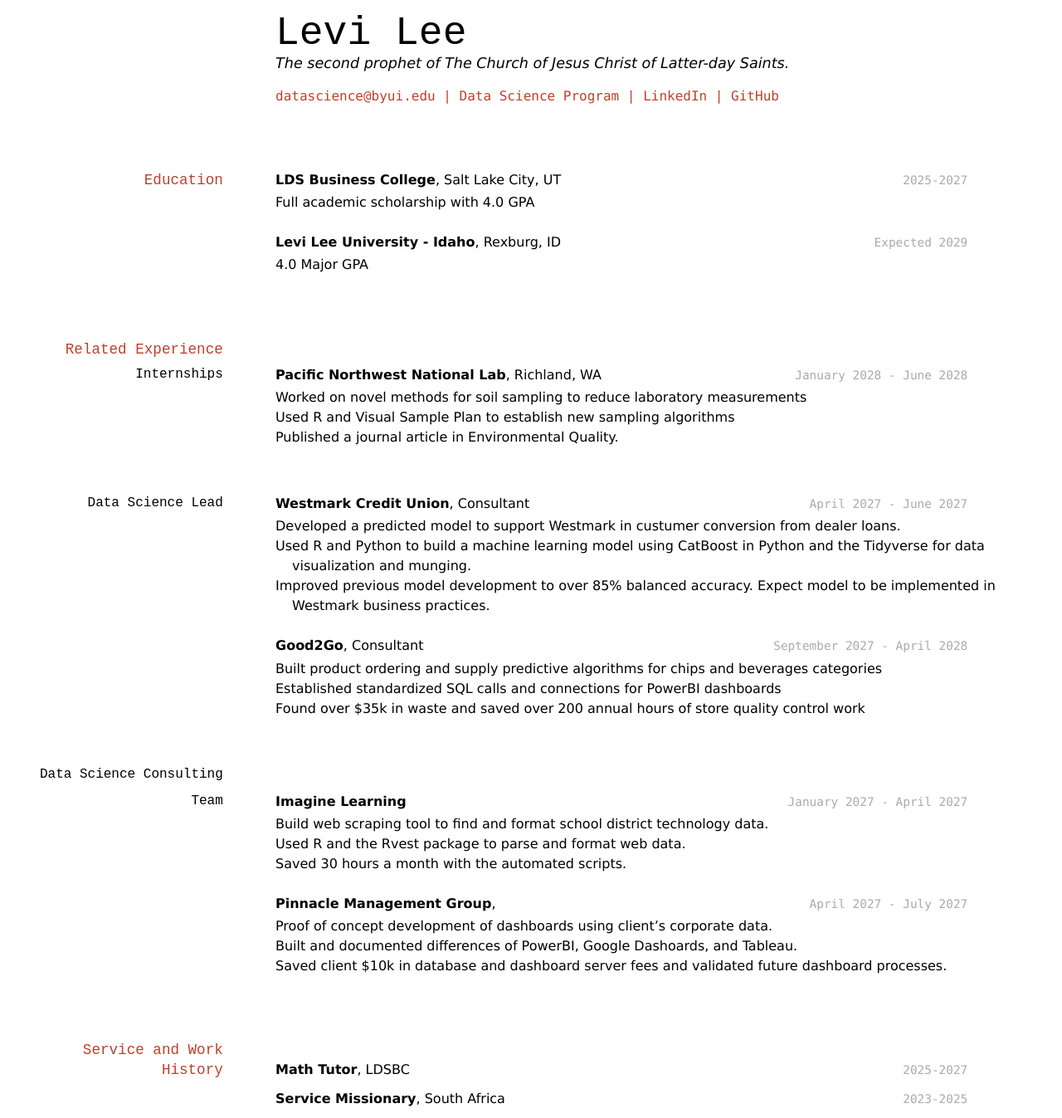
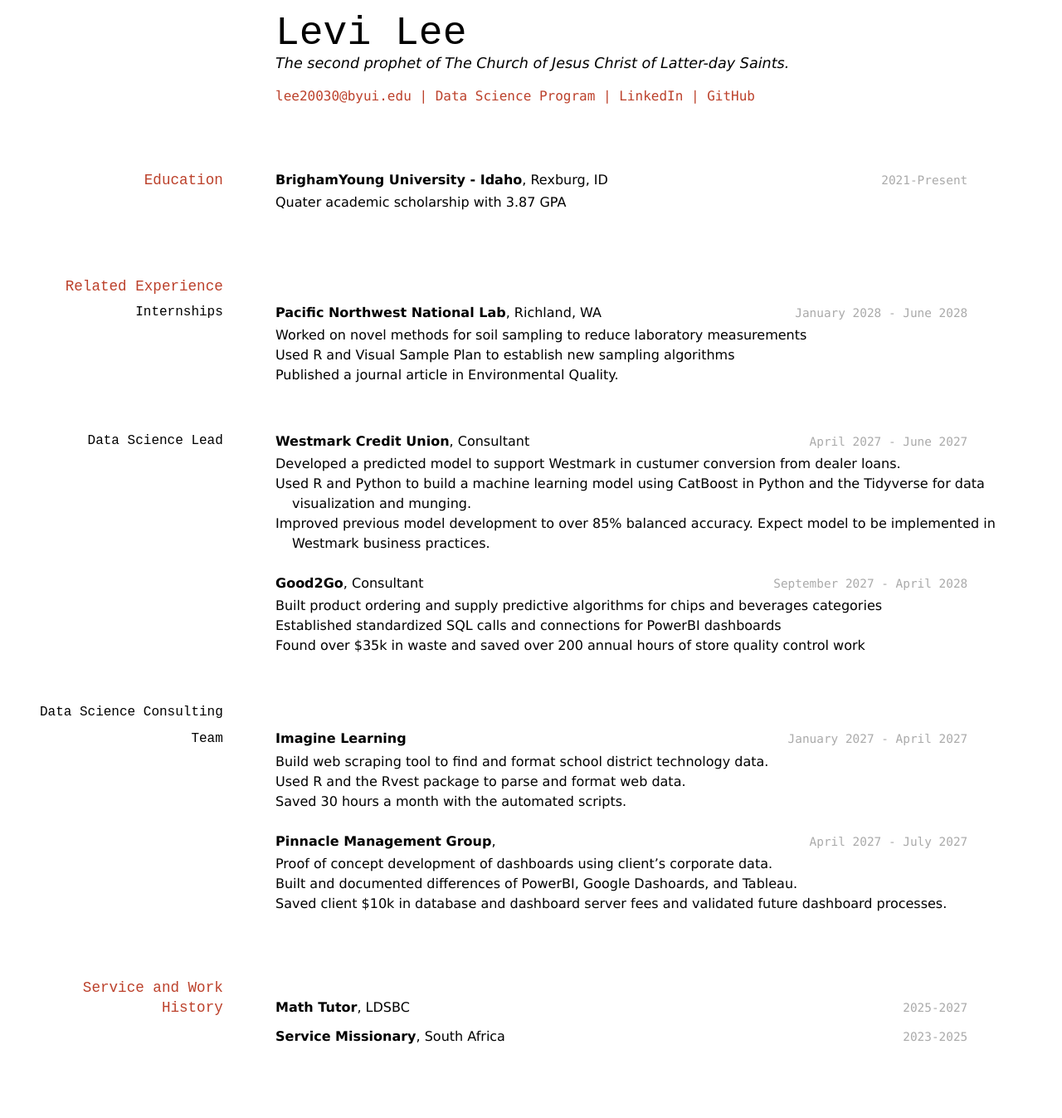
Before and after one commit to LeviLee0611/LeviLee_resume, a Jekyll site: the page built from docs/index.md, in a window 1280 px wide. Shown: the whole page at 83% size. Built offline with Jekyll 4.4.1, drawn with Linux system fonts in a browser that asks for light colours; after the commit the page ends 1272 px from its top, so only the background shows below that.

Commit message:
change edu

```diff
--- a/docs/index.md
+++ b/docs/index.md
@@ -6,25 +6,20 @@ title: Levi Lee's Resume
 The second prophet of The Church of Jesus Christ of Latter-day Saints.
 
 <div id="webaddress">
-<a href="datascience@byui.edu">datascience@byui.edu</a>
+<a href="lee20030@byui.edu">lee20030@byui.edu</a>
 | <a href="https://byuidatascience.github.io/development.html">Data Science Program</a>
-| <a href="https://www.linkedin.com/groups/13537407/">LinkedIn</a>
-| <a href="https://github.com/byuids-resumes">GitHub</a>
+| <a href="https://www.linkedin.com/in/levi-gyubin-lee-368269211/">LinkedIn</a>
+| <a href="https://github.com/LeviLee0611/LeviLee_resume">GitHub</a>
 </div>
 
 <!-- https://www.monique.tech/the-art-of-markdown -->
 
 ## Education
 
-`2025-2027`
-__LDS Business College__, Salt Lake City, UT
+`2021-Present`
+__BrighamYoung University - Idaho__, Rexburg, ID
 
-- Full academic scholarship with 4.0 GPA
-
-`Expected 2029`
-__Levi Lee University - Idaho__, Rexburg, ID
-
-- 4.0 Major GPA
+- Quater academic scholarship with 3.87 GPA
 
 
 ## Related Experience
```
